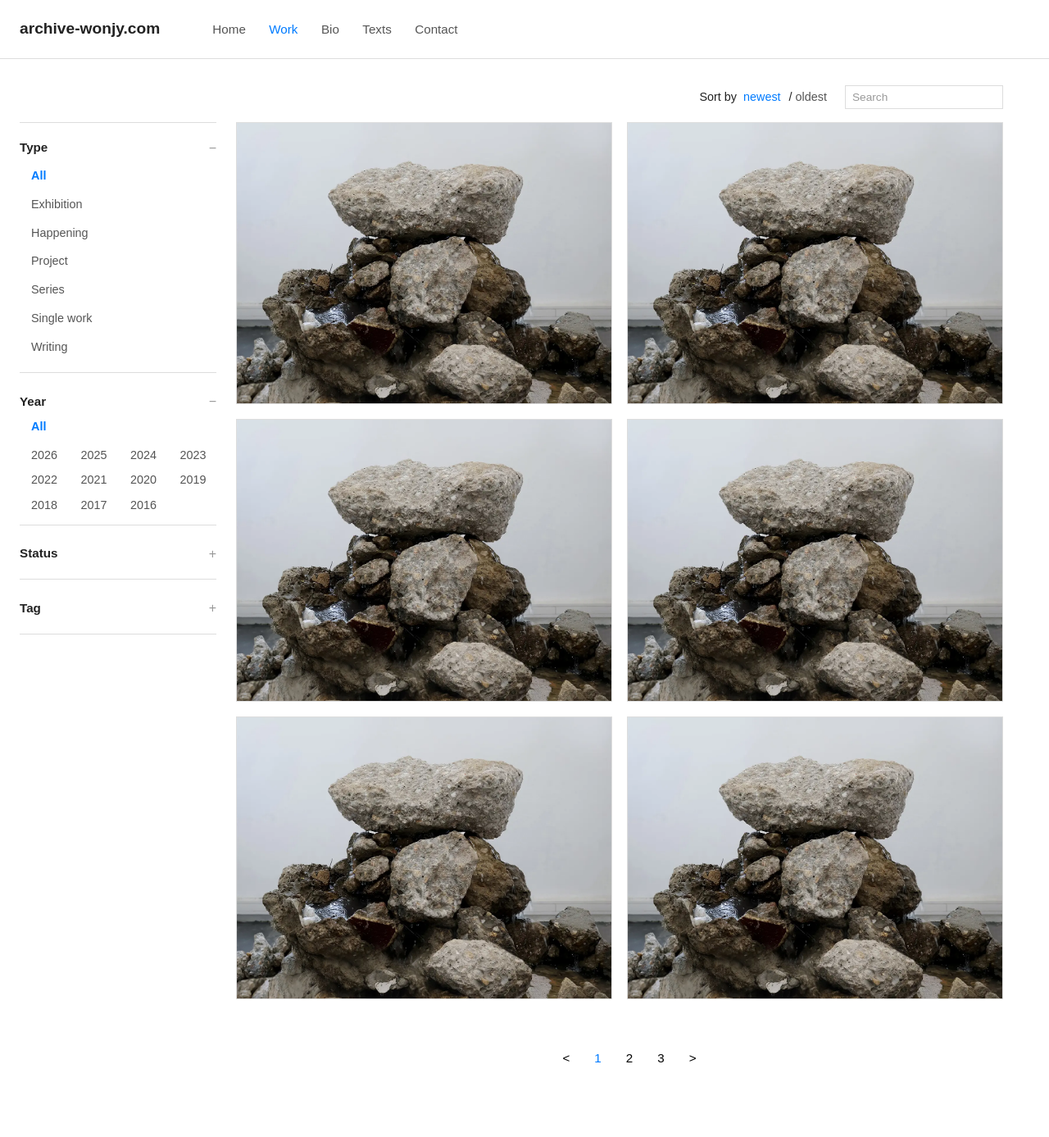
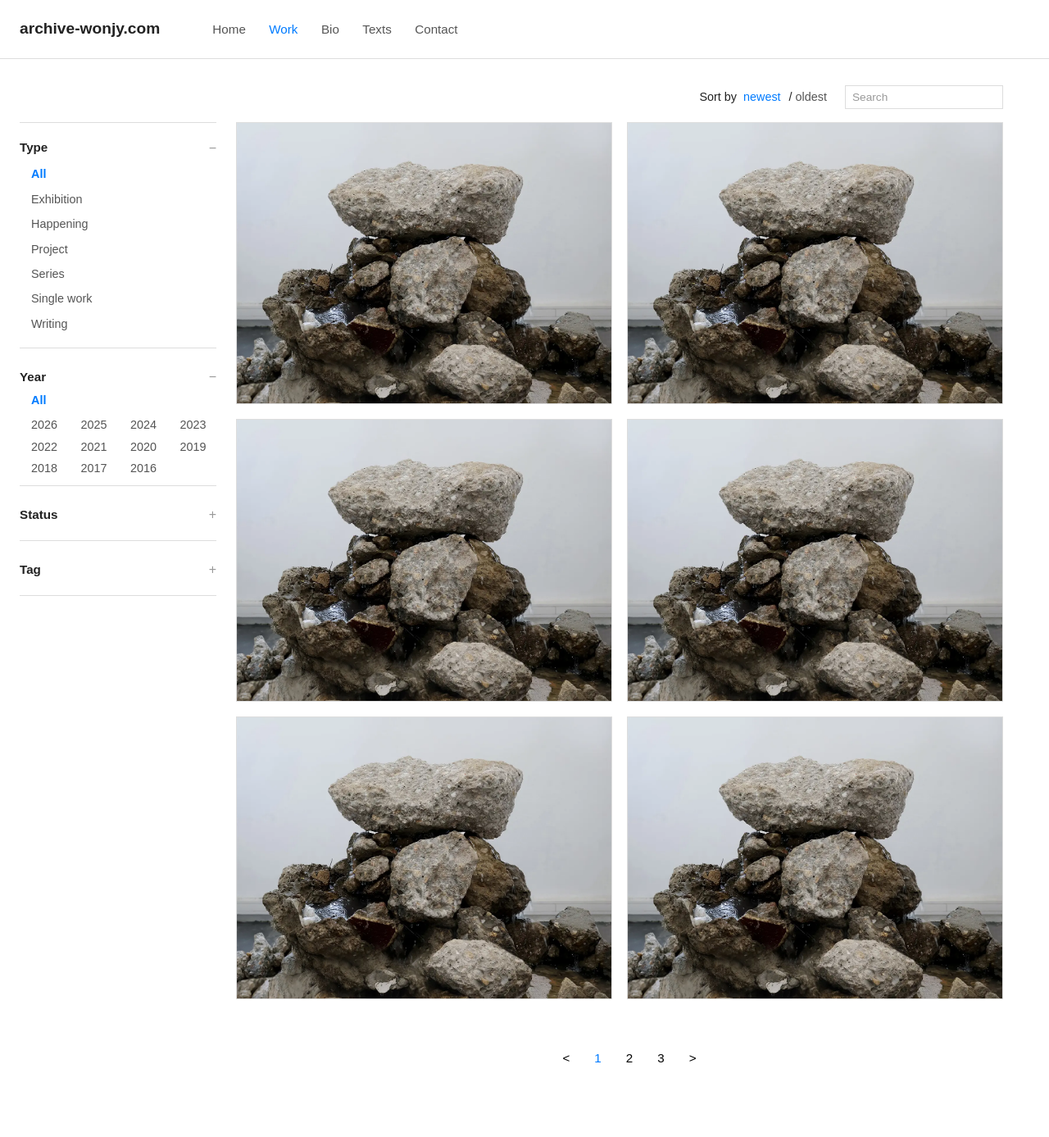
Before and after one commit to Won-Jy/archive-wonjy, a Jekyll site: the page built from work.html, in a window 1280 px wide. Shown: the whole page at 82% size. Built offline with Jekyll 4.4.1, drawn with Linux system fonts in a browser that asks for light colours.

Commit message:
Update work.html

```diff
--- a/work.html
+++ b/work.html
@@ -106,7 +106,7 @@ margin: 6px 0 8px;
 /*사이드바 필터 내용물들 스타일*/
 .sidebar .filter-body .chip {
   font-size: 0.90em;     /* 폰트 크기 */
-  line-height: 1.3;      /* 줄 간격 */
+  line-height: 1.0;      /* 줄 간격 */
   margin-bottom: 4px;    /* 항목 간 간격 */
   color: #555;           /* 기본 글자색 (짙은 회색) */
 }
```
